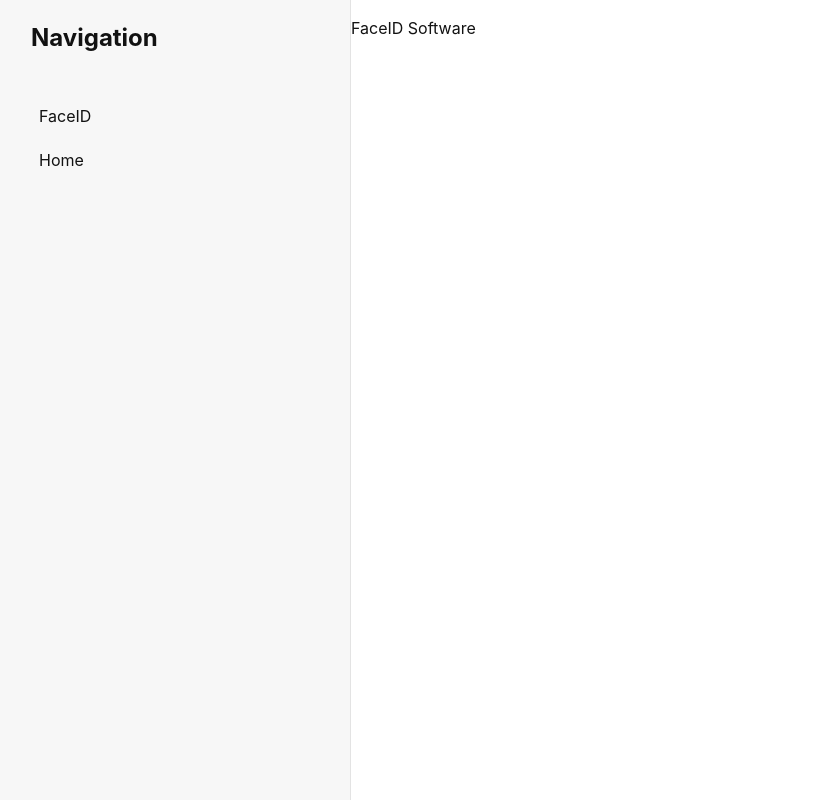
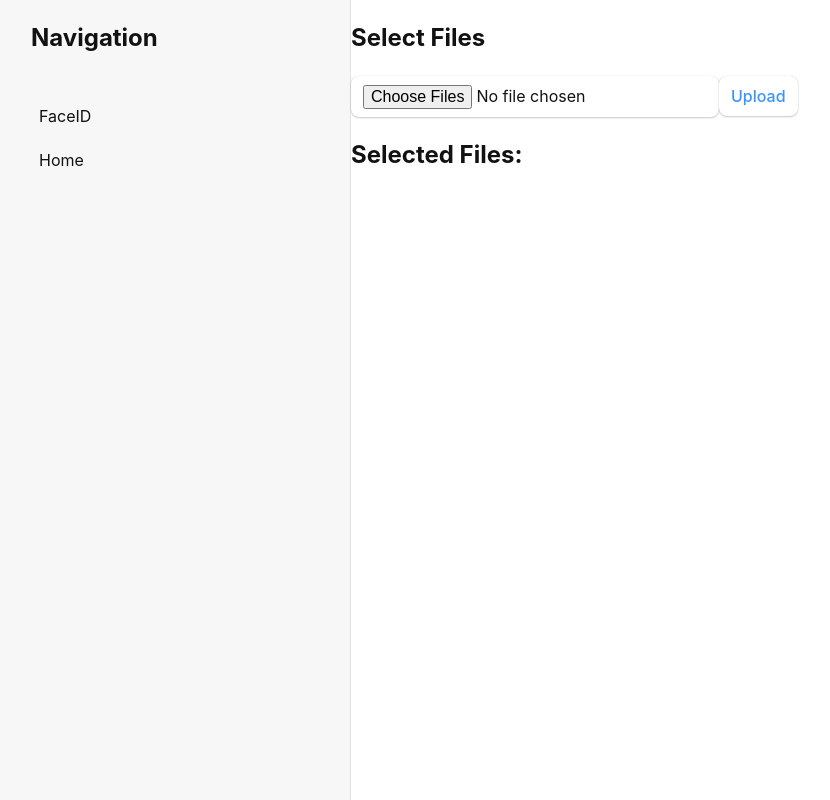
Before and after one commit to TomSeparovich/faceid, a React (Vite) app: page /faceid in a window 1280 px wide. Shown: the whole page, without its empty margins (1-831 px from the left). Built offline with nearby package versions, Linux system fonts and the light colour scheme.

Commit message:
Added basic file upload system + display 4 testing
Modified README & added comment to main for future

```diff
--- a/src/main.tsx
+++ b/src/main.tsx
@@ -11,6 +11,7 @@
 
 const router = createBrowserRouter([
   {
+    //May end up changing home to being the default child and having the parent element just be the side bar
     path: "/",
     element: <Home />,
     errorElement: <ErrorPage />,
--- a/src/pages/faceid/faceid.tsx
+++ b/src/pages/faceid/faceid.tsx
@@ -1,10 +1,37 @@
+import { useState } from "react";
 import "./faceid.css";
 
 const FaceID: React.FC = () => {
+    const [selectedFiles, setSelectedFiles] = useState<FileList | null>(null);
+
+    const handleFileChange = (event: React.ChangeEvent<HTMLInputElement>) => {
+        const { files } = event.target;
+        if(files) setSelectedFiles(files);
+      };
 
     return (
         <div>
-            <p>FaceID Software</p>
+            <div>
+                <h2>Select Files</h2>
+                <input type="file" onChange={handleFileChange} multiple />
+                <button type="submit">Upload</button>
+            </div>
+            <div>
+                <h2>Selected Files:</h2>
+                {selectedFiles ? (
+                <div> {[...selectedFiles].map((file, index) => (
+                    <img
+                        key={index}
+                        src={URL.createObjectURL(file)}
+                        alt={`selected-image-${index}`}
+                        className="selected-image"
+                    />
+                ))}
+                </div>
+                ) : (
+                    <div></div>
+                )}
+            </div>
         </div>
     )
 };
```
Also changed, not shown: 1 other file (tests, documents, lock files or other folders).
